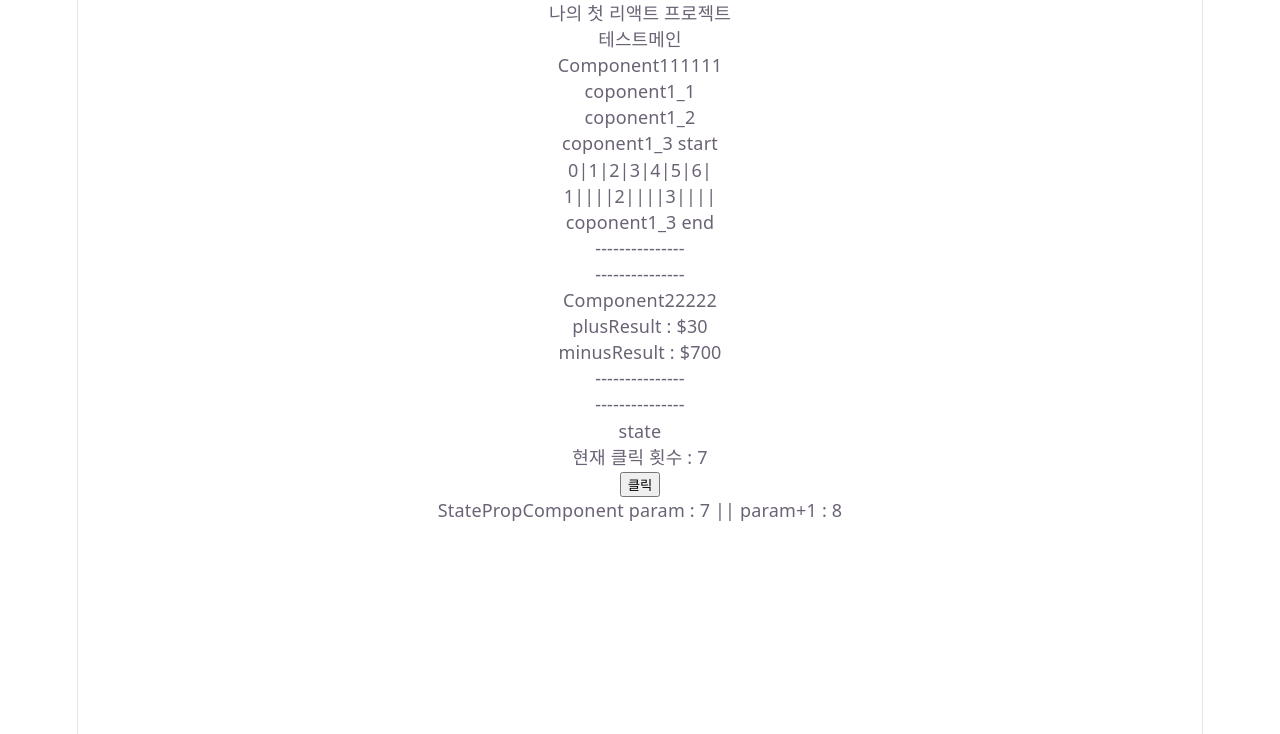
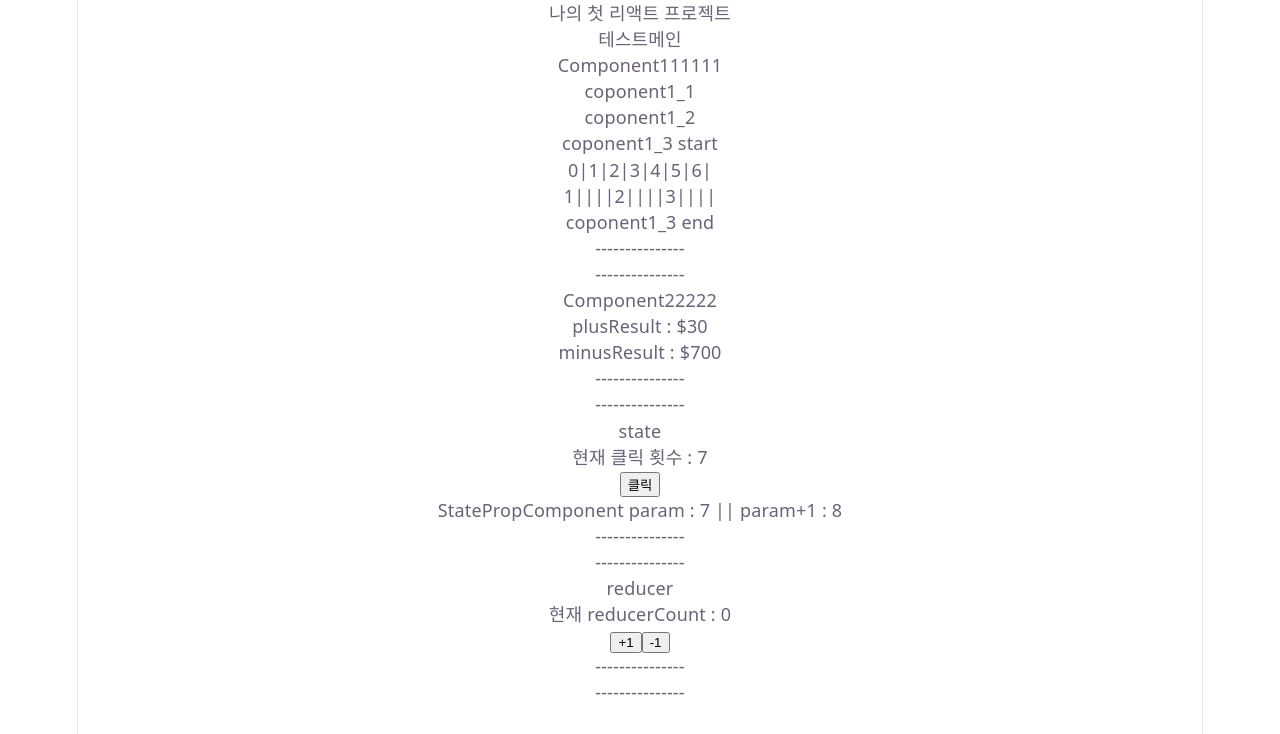
Before and after one commit to kin412/2026-my-react-base, a React (Vite) app in the folder react/: page / in a window 1280 px wide. Shown: the top 734 px of the page. Built offline with nearby package versions, Linux system fonts and the light colour scheme.

Commit message:
usereducer

```diff
--- a/react/src/pages/basicTest/BasicTestMain.jsx
+++ b/react/src/pages/basicTest/BasicTestMain.jsx
@@ -22,8 +22,25 @@ setCount실행 시 해당 컴포넌트 및 해당 컴포넌트의 자식 컴포
 useRef
 값을 저장하지만 리렌더링을 하지않음. 내부로직용 변수나, dom에 접근해 특정 태그 조작 시 사용
 
+useEffect
+  리액트의 본분은 화면을 그리는 것. 그외에 화면 그리는 것과 직접 상관없는 작업들을 side Effect 부수효과
+  라고 부르며 이걸 useEffect가 처리. 주로 api호출 이벤트 리스너, 타이머, 외부라이브러리 연동에 쓰임
+  타이머나 이벤트 등록시 cleanup 함수 해야 메모리 낭비가 없음.
+
+  두번째 인자가 없으면, 리렌더링 될때마다 실행 - 잘안씀
+
+  , [] - 두번째 인자로 빈배열을 넣으면, 컴포넌트가 화면에 처음 보일때 딱 한번 실행.
+  api 호출이나 초기설정 시 사용
+
+  배열에 값을 넣어주면 해당값이 변할때마다 실행
+
+useReducer
+상태컨트롤과 리렌더링 한다는 점이 useState와 동일함.
+다만 dispatch를 통해 reduce함수를 실행가능하므로
+복잡한 처리가 필요하다면 useReducer, 필요없다면 state 를 쓰면 됨.
+
 */
-import { useState, useRef, useEffect } from "react";
+import { useState, useRef, useEffect, useReducer } from "react";
 
 /*
 function BasicTestMain() {
@@ -42,9 +59,19 @@ function BasicTestMain() {
 //   );
 // };
 
+//reducer
+const reducerFunc = (state, action) => {
+  if (action.type === "INCREMENT") {
+    return { reducerCount: state.reducerCount + 1 };
+  } else {
+    return { reducerCount: state.reducerCount - 1 };
+  }
+};
+
 const BasicTestMain = () => {
   //state
   const [count, setCount] = useState(7);
+  //useRef
   const fontColor = useRef();
 
   //useRef
@@ -52,21 +79,18 @@ const BasicTestMain = () => {
     fontColor.current.style.color = "green";
   };
 
-  /*useEffect
-  리액트의 본분은 화면을 그리는 것. 그외에 화면 그리는 것과 직접 상관없는 작업들을 side Effect 부수효과
-  라고 부르며 이걸 useEffect가 처리. 주로 api호출 이벤트 리스너, 타이머, 외부라이브러리 연동에 쓰임
-  타이머나 이벤트 들록시 cleanup 함수 해야 메모리 낭비가 없음.
+  //useEffect
+  useEffect(() => {
+    console.log("화면 초기화 시 딱한번 실행");
+  }, []);
 
-  두번째 인자가 없으면, 리렌더링 될때마다 실행 - 잘안씀
+  useEffect(() => {
+    console.log("useEffect count변할때 실행 타이밍");
+  }, [count]);
 
-  , [] - 두번째 인자로 빈배열을 넣으면, 컴포넌트가 화면에 처음 보일때 딱 한번 실행.
-  api 호출이나 초기설정 시 사용
-
-  배열에 값을 넣어주면 해당값이 변할때마다 실행
-  */
-  useEffect(() => {
-    console.log("useEffect 실행 타이밍");
-  }, [count]);
+  //useReducer
+  //dispatch를 호출하면 state를 매개변수로 안넣어도 리액트가 자동으로 넣어줌
+  const [state, dispatch] = useReducer(reducerFunc, { reducerCount: 0 });
 
   return (
     <div>
@@ -89,6 +113,28 @@ const BasicTestMain = () => {
       </p>
       <button onClick={() => setCount(count + 1)}>클릭</button>
       <StatePropComponent param={count} />
+      <div>---------------</div>
+      <div>---------------</div>
+      <div>reducer</div>
+      <div>현재 reducerCount : {state.reducerCount} </div>
+      <div>
+        <button
+          onClick={() => {
+            dispatch({ type: "INCREMENT" });
+          }}
+        >
+          +1
+        </button>
+        <button
+          onClick={() => {
+            dispatch({ type: "DECREMENT" });
+          }}
+        >
+          -1
+        </button>
+      </div>
+      <div>---------------</div>
+      <div>---------------</div>
     </div>
   );
 };
```
